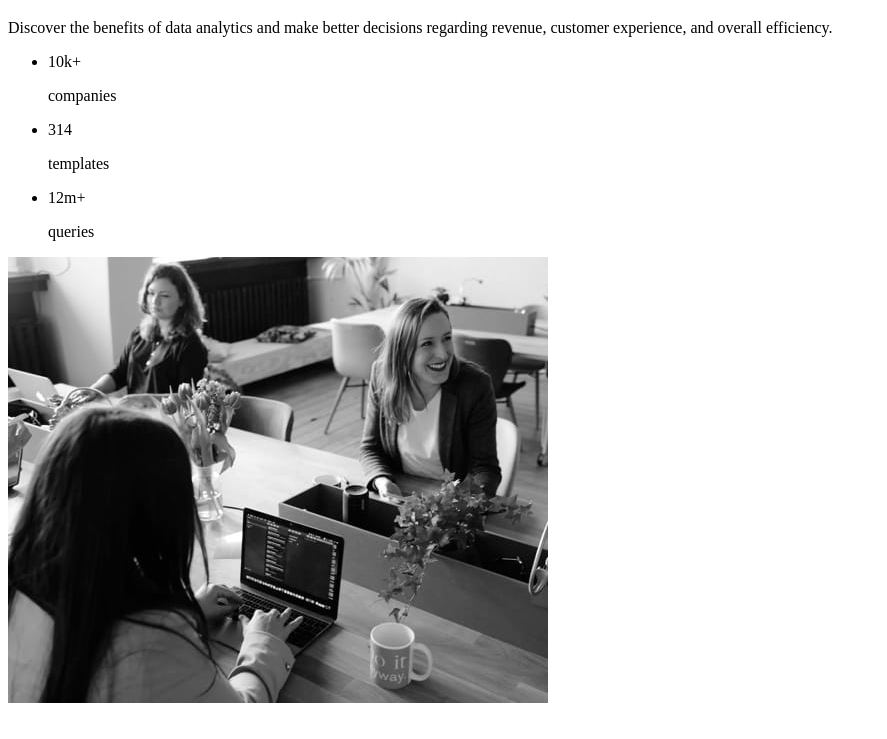
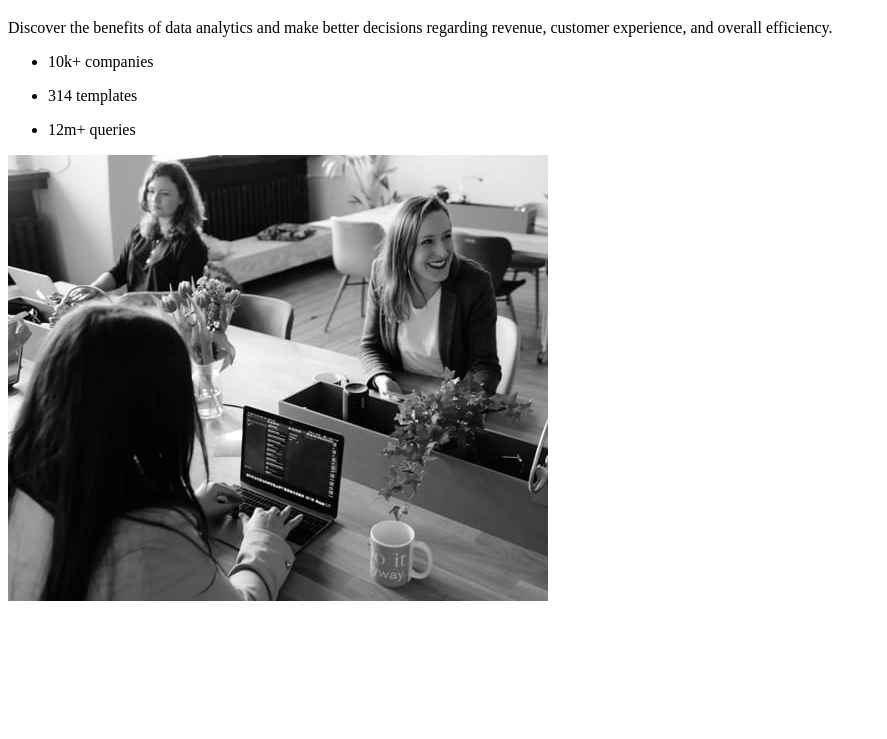
Before and after one commit to SaeM843/Stats-Preview-Card-Component, a plain HTML site: page index.html in a window 1280 px wide. Shown: the part 61-800 px from the top of the page, without its empty margins (0-887 px from the left). Drawn offline with Linux system fonts and the light colour scheme.

Commit message:
changed p to span on li

```diff
--- a/index.html
+++ b/index.html
@@ -28,18 +28,21 @@
 
       <ul>
         <li>
-          <p>10k+</p>
-          <p>companies</p>
+          <p>10k+
+            <span>companies</span>
+          </p>
         </li>
 
         <li>
-          <p>314</p>
-          <p>templates</p>
+          <p>314
+            <span>templates</span>
+          </p>
         </li>
 
         <li>
-          <p>12m+</p>
-          <p>queries</p>
+          <p>12m+
+            <span>queries</span>
+          </p>
         </li>
       </ul>
     </div>
```
